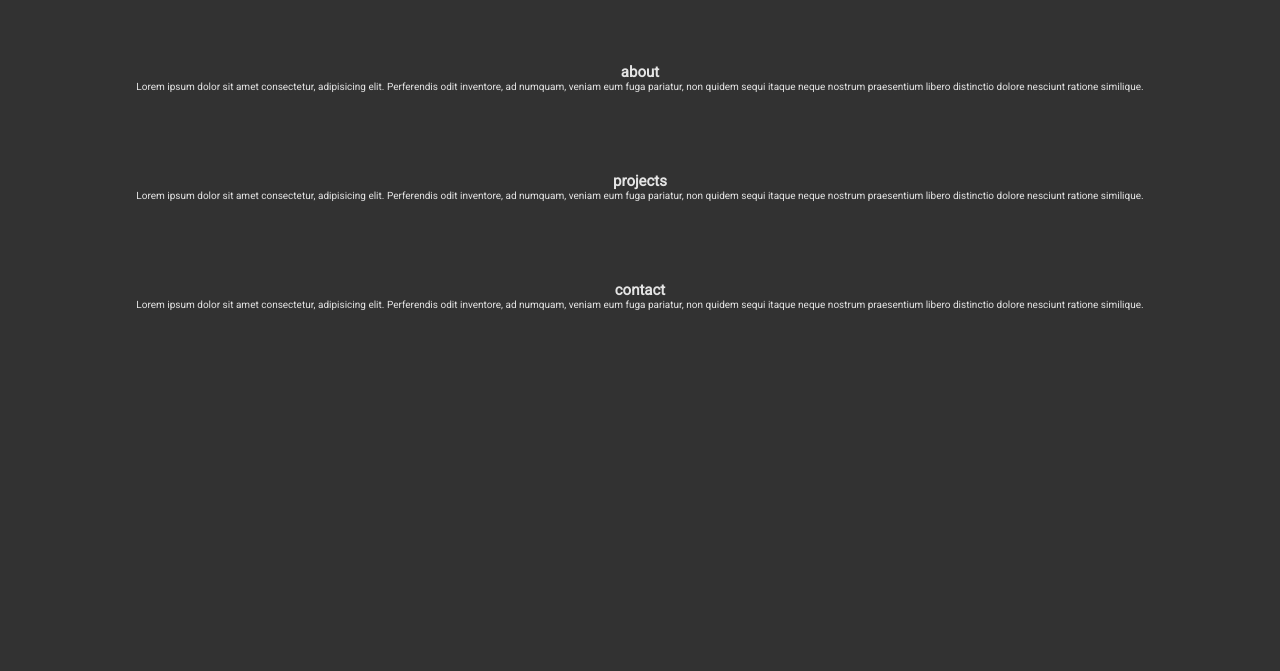
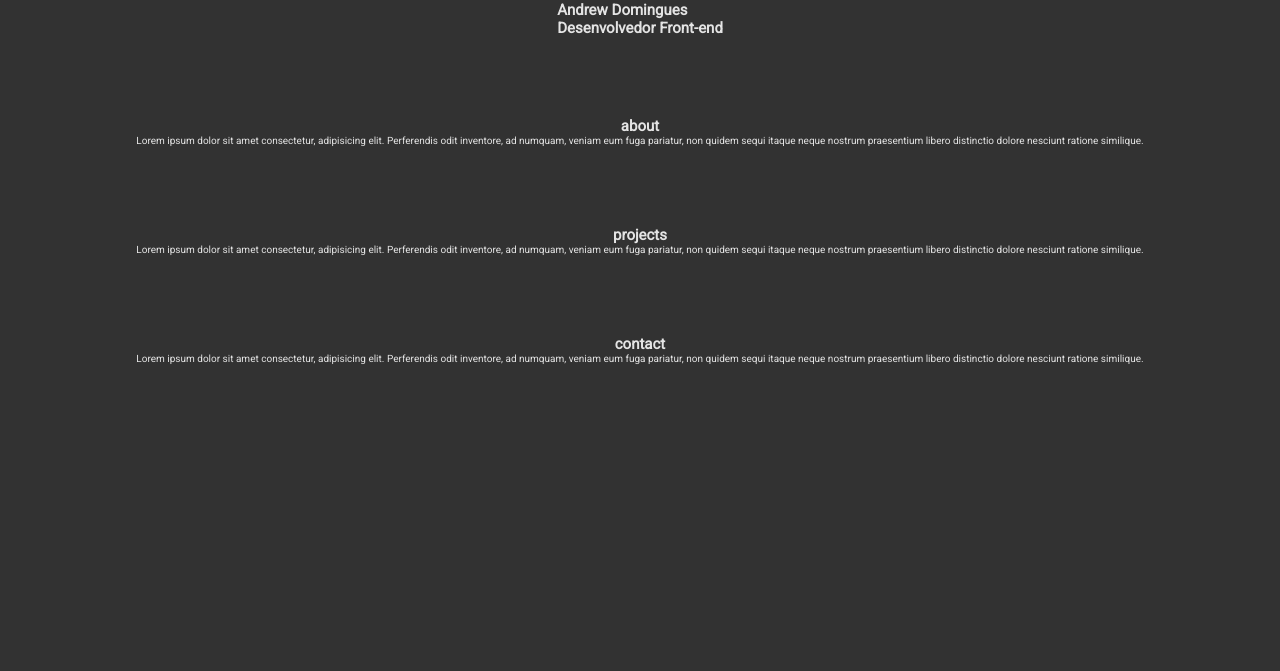
Before and after one commit to drewdomi/portifolio, a website: page index.html in a window 1280 px wide. Shown: the part 129-800 px from the top of the page. Drawn offline with Linux system fonts and the light colour scheme.

Commit message:
fix: remove `_reset.scss` file
add the reset css in `main.scss`

```diff
--- a/index.html
+++ b/index.html
@@ -42,6 +42,12 @@
           <span>welcome</span>
           <span>!!!</span>
         </div>
+
+        <main>
+          <h2>Eu sou</h2>
+          <h1>Andrew Domingues</h1>
+          <h2>Desenvolvedor Front-end</h2>
+        </main>
       </section>
       <section id="about-section">
         <h1>about</h1>
--- a/src/scss/_nav-menu.scss
+++ b/src/scss/_nav-menu.scss
@@ -1,5 +1,4 @@
-@import 'reset';
-
+@import 'resources';
 .hide{
   display: none;
 }
--- a/src/scss/_reset.scss
+++ /dev/null
@@ -1,11 +0,0 @@
-@import 'resources';
-:root{
-  font-size: 62.5%;
-}
-
-*{
-  padding: 0;
-  margin: 0;
-  box-sizing: border-box;
-  color: $white;
-}
--- a/src/scss/main.scss
+++ b/src/scss/main.scss
@@ -10,6 +10,16 @@
     text-shadow: 0px -2px 15px #fff;
   }
 }
+:root{
+  font-size: 62.5%;
+}
+
+*{
+  padding: 0;
+  margin: 0;
+  box-sizing: border-box;
+  color: $white;
+}
 
 body{
   background-color: $bg-body;
@@ -20,7 +30,7 @@ body{
   font: 38px 'Concert One', sans-serif;
   text-transform: uppercase;
   font-weight: bold;
-  cursor: pointer;
+  cursor: default;
   margin-top: 1rem;
 }
 .welcome span{
@@ -34,7 +44,13 @@ body{
 
 section{
   display: grid;
+  // gap: 6.4rem;
   justify-items: center;
   align-content: center;
   margin-bottom: 8rem;
 }
+main{
+  h2{
+    font-family: 180rem;
+  }
+}
```
Also changed, not shown: src/css/main.css.
